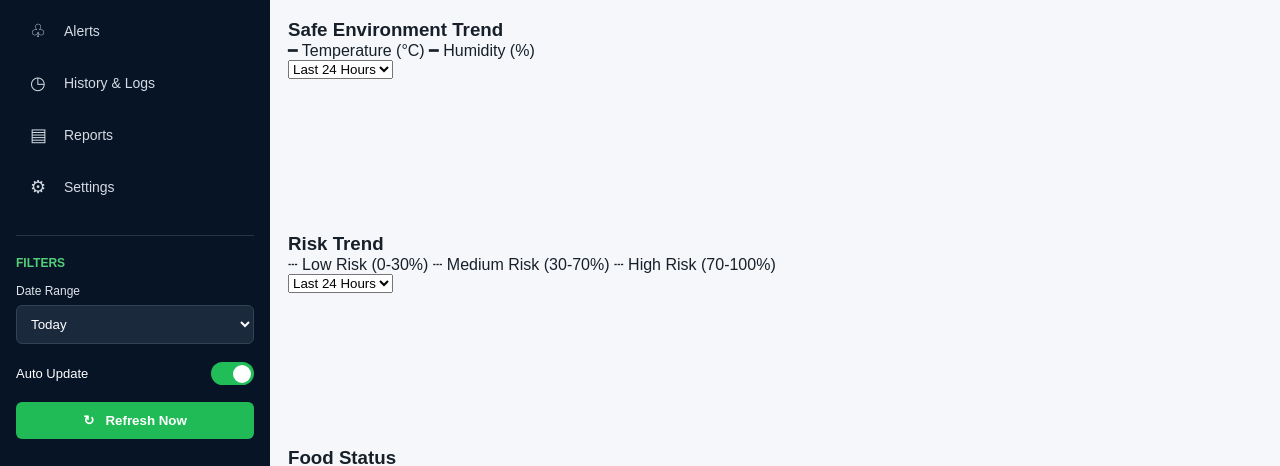
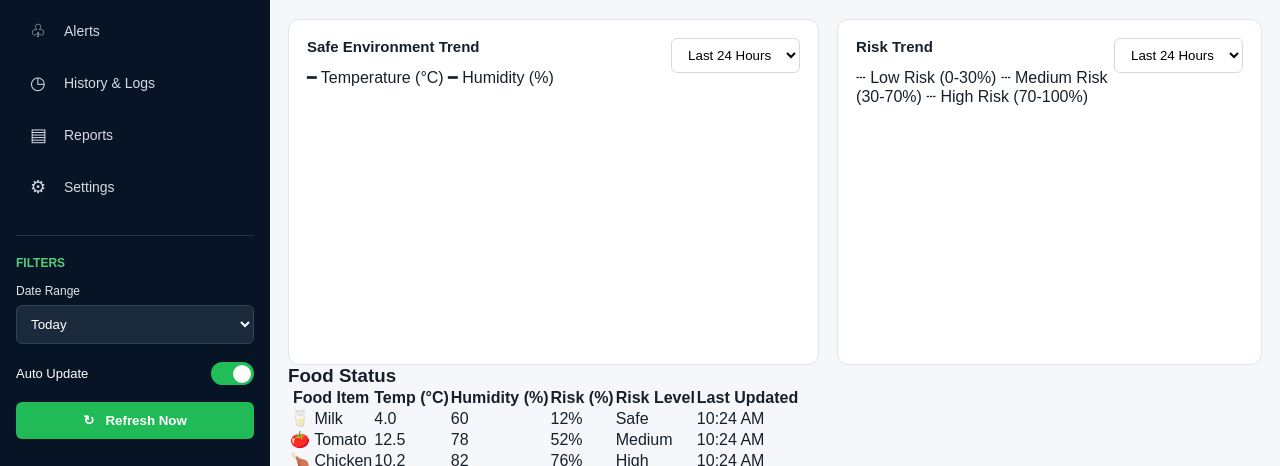
Before and after one commit to Jay-332/FoodChain-Guardian, a plain HTML site: page index.html in a window 1280 px wide. Shown: the part 282-748 px from the top of the page. Drawn offline with nearby package versions, Linux system fonts and the light colour scheme.

Commit message:
Add chart layout and containers

```diff
--- a/style.css
+++ b/style.css
@@ -451,3 +451,42 @@ select {
 .up {
     color: #d82323 !important;
 }
+
+
+/* ================= CHARTS ================= */
+
+.charts {
+    display: grid;
+    grid-template-columns: 1.25fr 1fr;
+    gap: 18px;
+}
+
+.chart-card {
+    background: white;
+    border: 1px solid #e2e6ea;
+    border-radius: 11px;
+    padding: 18px;
+}
+
+.chart-header {
+    display: flex;
+    justify-content: space-between;
+    align-items: flex-start;
+}
+
+.chart-header h3 {
+    font-size: 15px;
+    margin-bottom: 13px;
+}
+
+.chart-header select {
+    padding: 8px 12px;
+    border: 1px solid #d4d9df;
+    background: white;
+    border-radius: 6px;
+}
+
+.chart-container {
+    height: 230px;
+    margin-top: 10px;
+}
```
